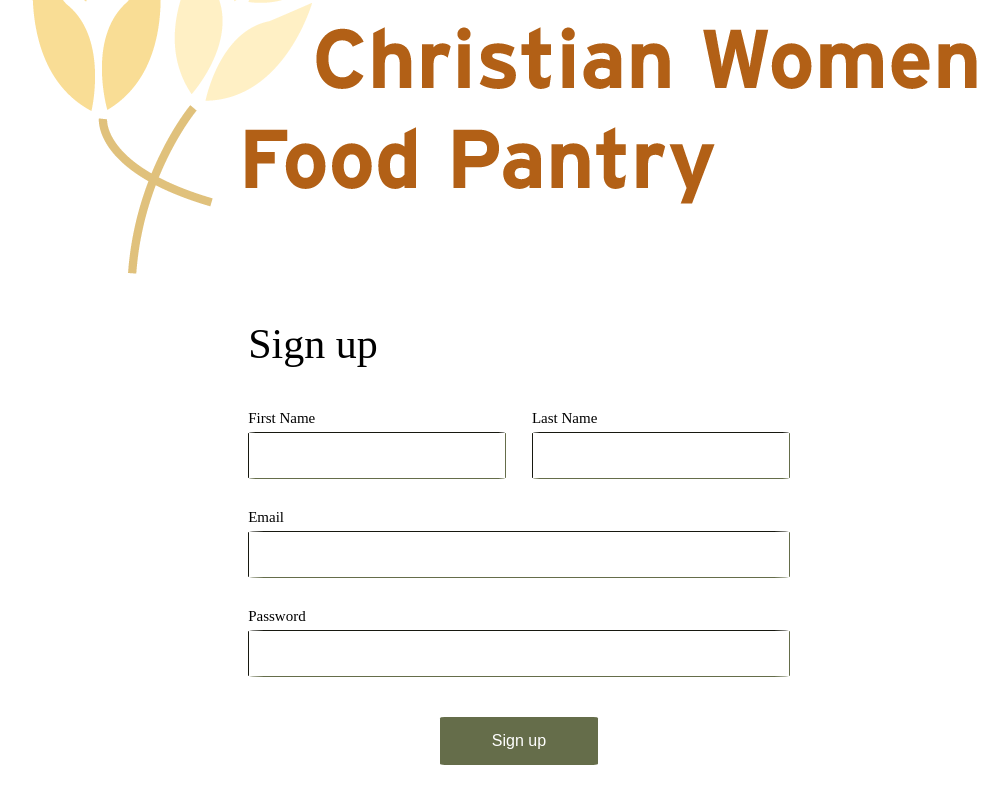
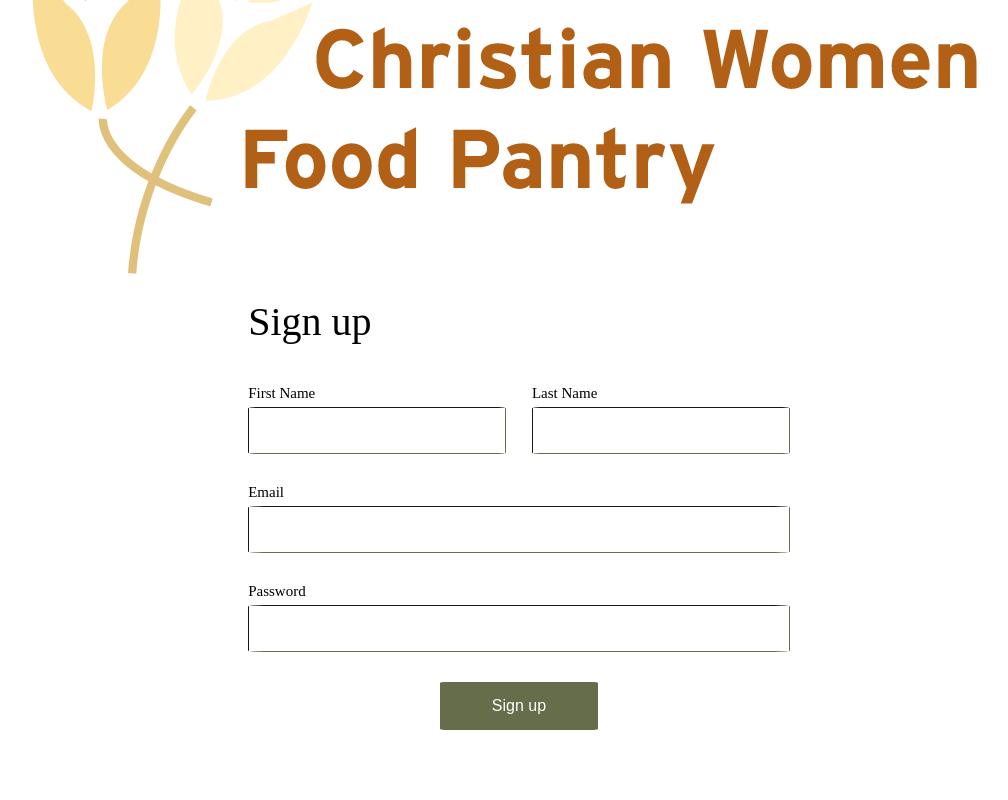
Before and after one commit to hack4impact-calpoly/five-cities-food-pantry, a Next.js app: page /signup in a window 1280 px wide. Shown: the part 589-1389 px from the top of the page, without its empty margins (121-1129 px from the left). After the commit the page ends 1354 px from the top, so only its background shows below. Built offline with nearby package versions, Linux system fonts and the light colour scheme.

Commit message:
input bars focus styling

```diff
--- a/src/app/signup/signup.module.css
+++ b/src/app/signup/signup.module.css
@@ -22,7 +22,8 @@
 }
 
 .signupTitle {
-  font-size: 42px;
+  margin-top: 20px;
+  font-size: 40px;
 }
 .nameInput {
   display: flex;
@@ -41,16 +42,21 @@
   margin-top: 5px;
   padding-bottom: 15px;
   padding-top: 15px;
-  padding-left: 10px;
-
+  padding-left: 15px;
+  padding-right: 15px;
+  font-family: "Interstate", sans-serif;
   background-color: white;
   border-width: 1.5px;
   border-color: #656d4a;
   border-radius: 3%;
 }
 
+.entryInput:focus {
+  background-color: #f8f6ef;
+  outline: 1.5px solid #656d4a;
+}
+
 .buttonContainer {
-  margin-top: 10px;
   margin-bottom: 15px;
   text-align: center;
 }
```
Also changed, not shown: src/app/login/login.module.css (+7 -2 lines).
